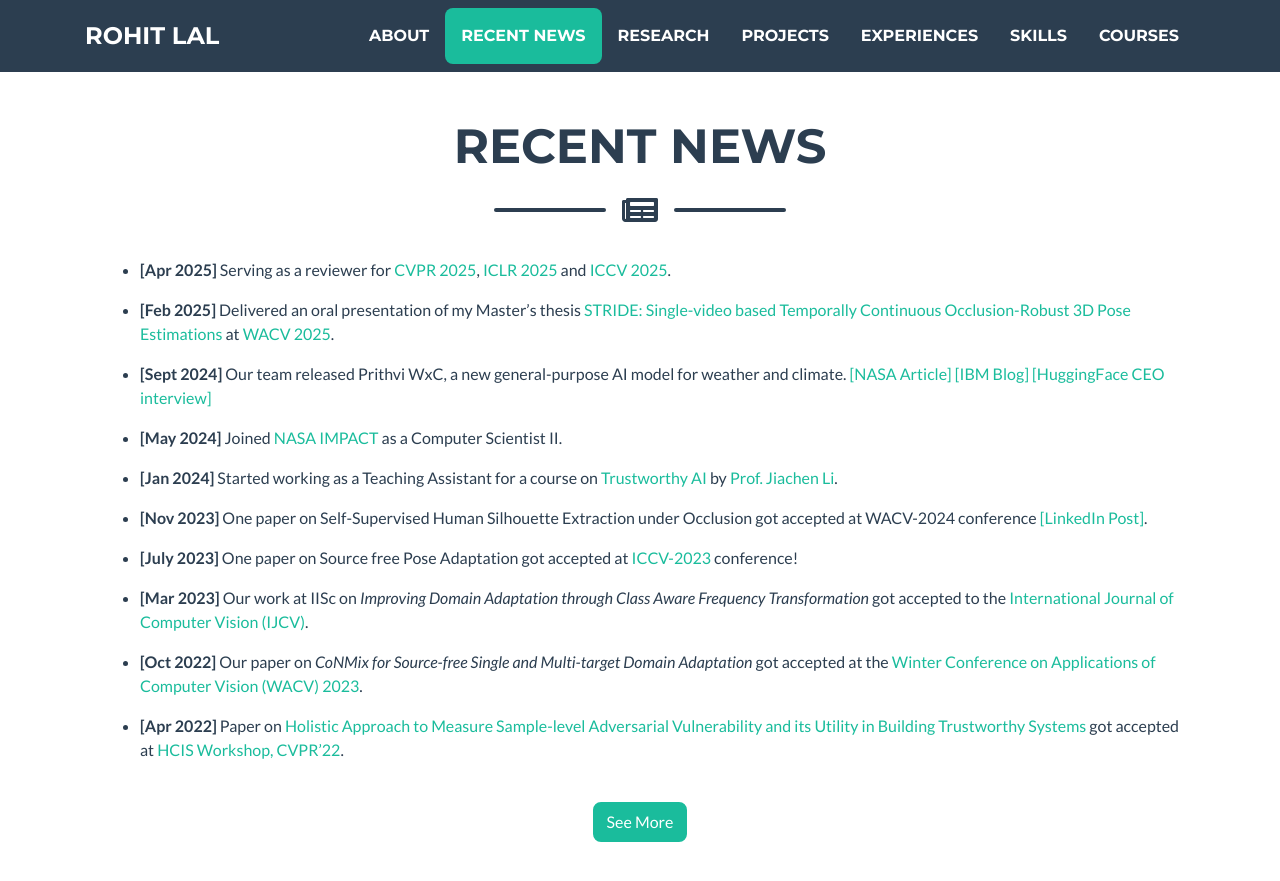
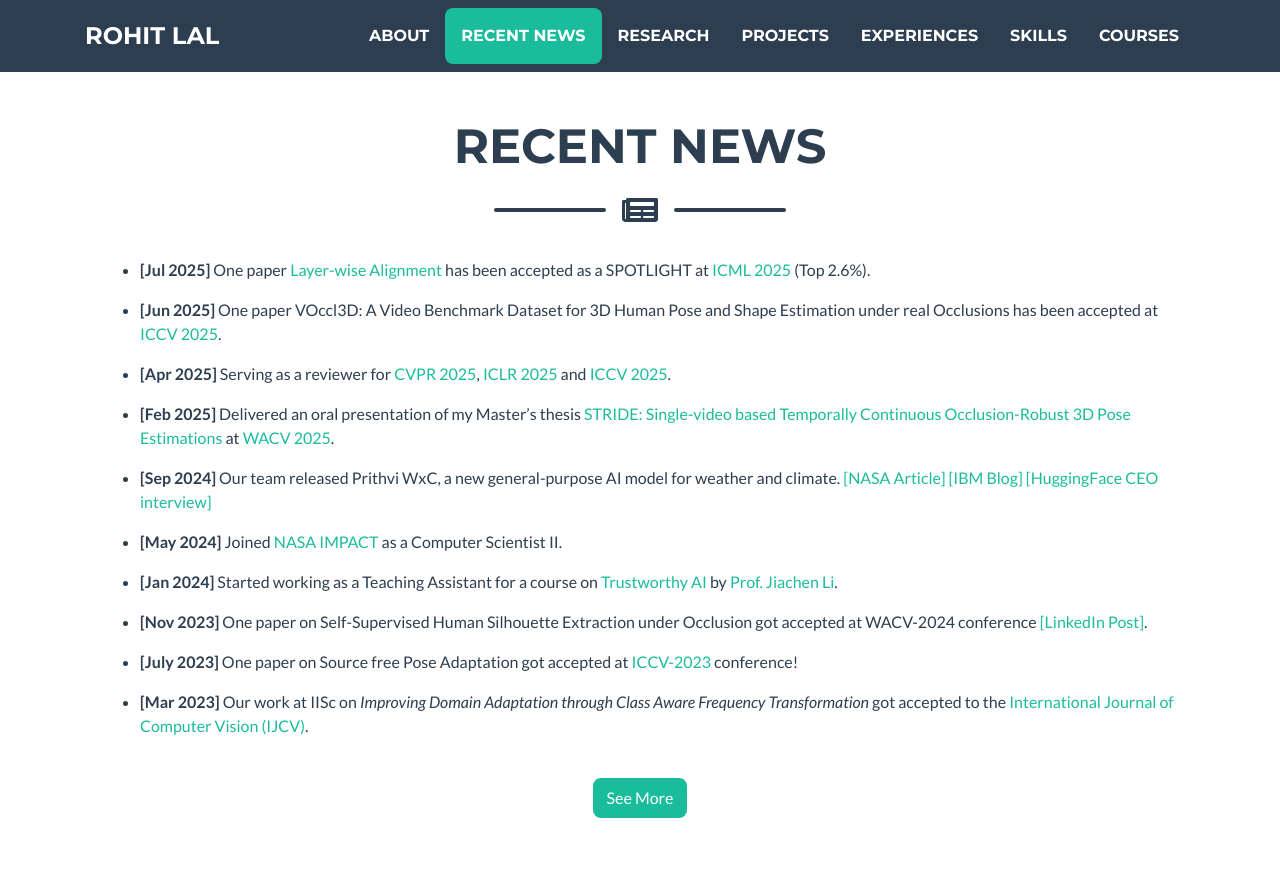
Before and after one commit to take2rohit/take2rohit.github.io, a Jekyll site: the page built from index.md, in a window 1280 px wide and 900 px high, scrolled down 1014 px. Shown: the top 881 px of the window. Built offline with Jekyll 4.4.1, drawn with Linux system fonts in a browser that asks for light colours; a style sheet for code colours, icons or effects is not loaded.

Commit message:
icml and iccv

```diff
--- a/_data/news.yml
+++ b/_data/news.yml
@@ -1,6 +1,15 @@
 k: 10     #limit the number of news to be displayed on the home page. default:10
 
 news:
+
+  - date: Jul 2025
+    description: >
+      One paper [Layer-wise Alignment](https://arxiv.org/abs/2411.04291) has been accepted as a SPOTLIGHT at [ICML 2025](https://icml.cc/Conferences/2025) (Top 2.6%).
+
+  - date: Jun 2025
+    description: >
+      One paper VOccl3D: A Video Benchmark Dataset for 3D Human Pose and Shape Estimation under real Occlusions has been accepted at [ICCV 2025](https://iccv.thecvf.com/Conferences/2025).
+
   - date: Apr 2025
     description: >
       Serving as a reviewer for [CVPR 2025](https://cvpr.thecvf.com/Conferences/2025), [ICLR 2025](https://iclr.cc/Conferences/2025) and [ICCV 2025](https://iccv.thecvf.com/Conferences/2025).
@@ -9,7 +18,7 @@ news:
     description: >
       Delivered an oral presentation of my Master’s thesis [STRIDE: Single-video based Temporally Continuous Occlusion-Robust 3D Pose Estimations](https://sites.google.com/ucr.edu/stride/home) at [WACV 2025](https://sites.google.com/ucr.edu/stride/home).
 
-  - date: Sept 2024
+  - date: Sep 2024
     description: >
       Our team released Prithvi WxC, a new general-purpose AI model for weather and climate. [[NASA Article]](https://science.nasa.gov/open-science/ai-model-weather-climate/) [[IBM Blog]](https://research.ibm.com/blog/foundation-model-weather-climate) [[HuggingFace CEO interview]](https://www.youtube.com/watch?v=N6d0CqTjBbo&t=28s)
 
```
